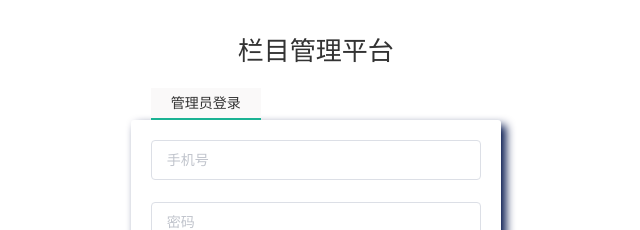
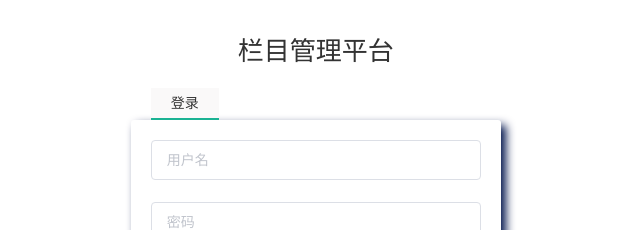
Before and after one commit to shinyyue/crmManage, a Vue app: page /login in a window 1280 px wide. Shown: the top 230 px of the page, without its empty margins (307-947 px from the left). Built offline with nearby package versions, Linux system fonts and the light colour scheme; what vue-quill-editor would draw is missing.

Commit message:
修改提示

```diff
--- a/src/view/Login.vue
+++ b/src/view/Login.vue
@@ -10,7 +10,7 @@
                 <div class="login-tab">
                     <span class="tab-item"
                           :class="{'active': loginType === 0}"
-                          @click="changeLoginType('manager')">管理员登录</span>
+                          @click="changeLoginType('manager')">登录</span>
                 </div>
                 <el-form :model="loginForm"
                          :rules="rules"
@@ -22,7 +22,7 @@
                         </span>
                         <el-input class="area"
                                   type="text"
-                                  placeholder="手机号"
+                                  placeholder="用户名"
                                   v-model="loginForm.username"></el-input>
                     </el-form-item>
                     <el-form-item prop="password">
@@ -56,14 +56,14 @@ export default {
             },
             rules: {
                 username: [
-                    { required: true, message: '请输入手机号', trigger: 'blur' }
+                    { required: true, message: '请输入用户名', trigger: 'blur' }
                 ],
                 password: [
                     { required: true, message: '请输入密码', trigger: 'blur' }
                 ]
             },
             showLogin: false,
-            loginType: 0 // 0: 管理员登录； 1: 医生登录
+            loginType: 0
         }
     },
     methods: {
```
